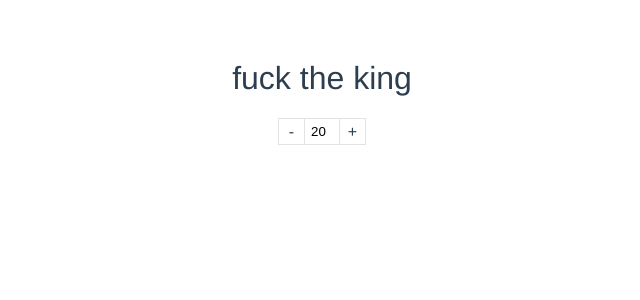
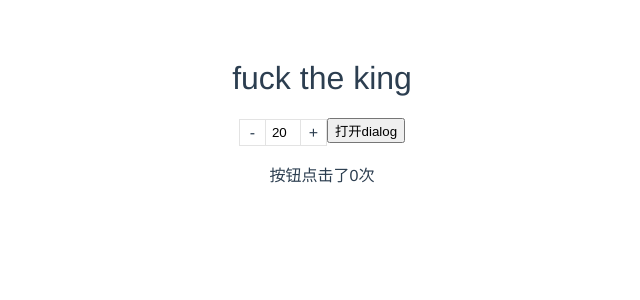
Before and after one commit to kuangyazhou/Components, a Vue app: page / in a window 1280 px wide. Shown: the top 300 px of the page, without its empty margins (318-958 px from the left). Built offline with nearby package versions, Linux system fonts and the light colour scheme; the HTML template or start-up script is replaced by a standard one.

Commit message:
click失效

```diff
--- a/package.json
+++ b/package.json
@@ -10,6 +10,7 @@
     "build": "node build/build.js"
   },
   "dependencies": {
+    "element-ui": "^2.0.4",
     "vue": "^2.5.2",
     "vue-router": "^3.0.1"
   },
--- a/src/components/components.vue
+++ b/src/components/components.vue
@@ -2,9 +2,12 @@
   <div>
       <h1>fuck the king</h1>
       <!-- <bankChooser></bankChooser> -->
-      <!-- <dialog></dialog> -->
+      <kdialog :isShow="showDialog"></kdialog>
       <counter :max="100" :min="20"></counter>
       <!-- <HelloWorld></HelloWorld> -->
+      <button @click="add+=1">打开dialog</button>
+      <!-- <elButton @click="openDialog" type="success" round>计数</elButton> -->
+      <p>按钮点击了{{add}}次</p>
   </div>
 </template>
 
@@ -15,20 +18,31 @@
 import counter from "./counter";
 import HelloWorld from "./HelloWorld";
 // import datepicker from "./datepicker";
-import dialog from "./dialog";
+import kdialog from "./dialog";
 // import layout from "./layout";
 // import logForm from "./logForm";
 // import multiplyChooser from "./multiplyChooser";
 // import regForm from "./regForm";
 // import selection from "./selection";
 // import slideShow from "./slideShow";
+import {Button} from 'element-ui';
+import Vue from 'vue';
+Vue.use(Button);
 export default {
   name: "component",
-  components: { HelloWorld, counter },
+  components: { HelloWorld, counter,kdialog },
   data() {
     return {
-      msg: ""
+      msg: "",
+      add:0,
+      showDialog:false,
     };
+  },
+  methods:{
+    openDialog:function(e){
+      console.log(e);
+      this.showDialog=true;
+    }
   }
 };
 </script>
--- a/src/components/dialog.vue
+++ b/src/components/dialog.vue
@@ -17,7 +17,7 @@ export default {
   props: {
     isShow: {
       type: Boolean,
-      default: true
+      default: false
     }
   },
   data() {
```
Also changed, not shown: 2 other files (tests, documents, lock files or other folders).
